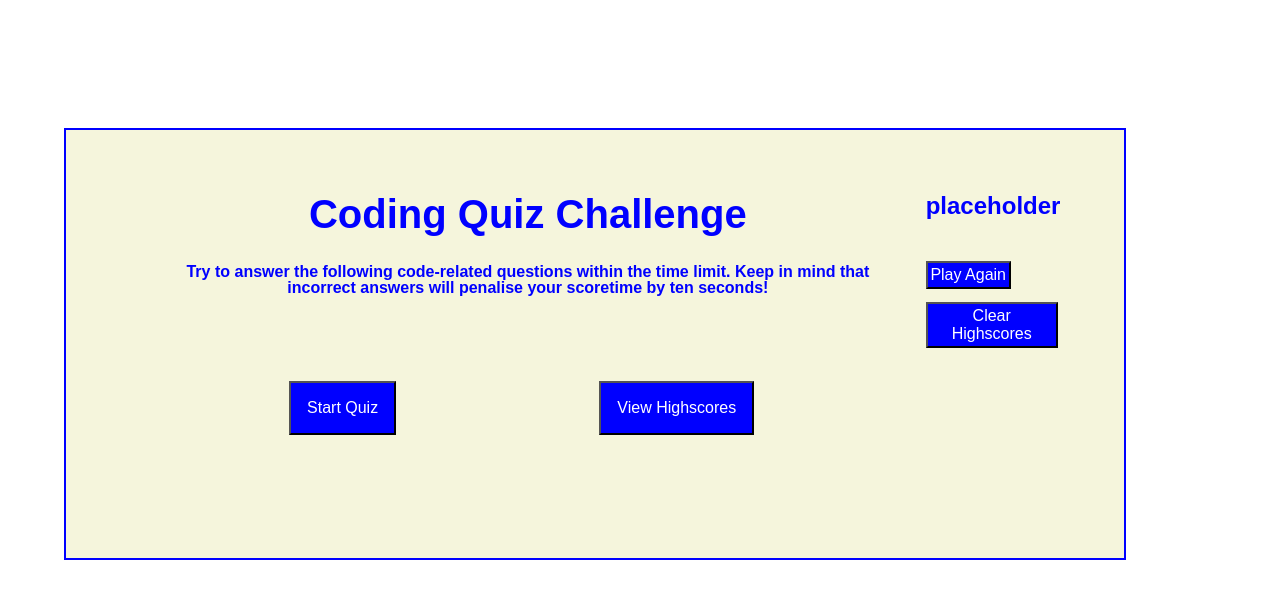
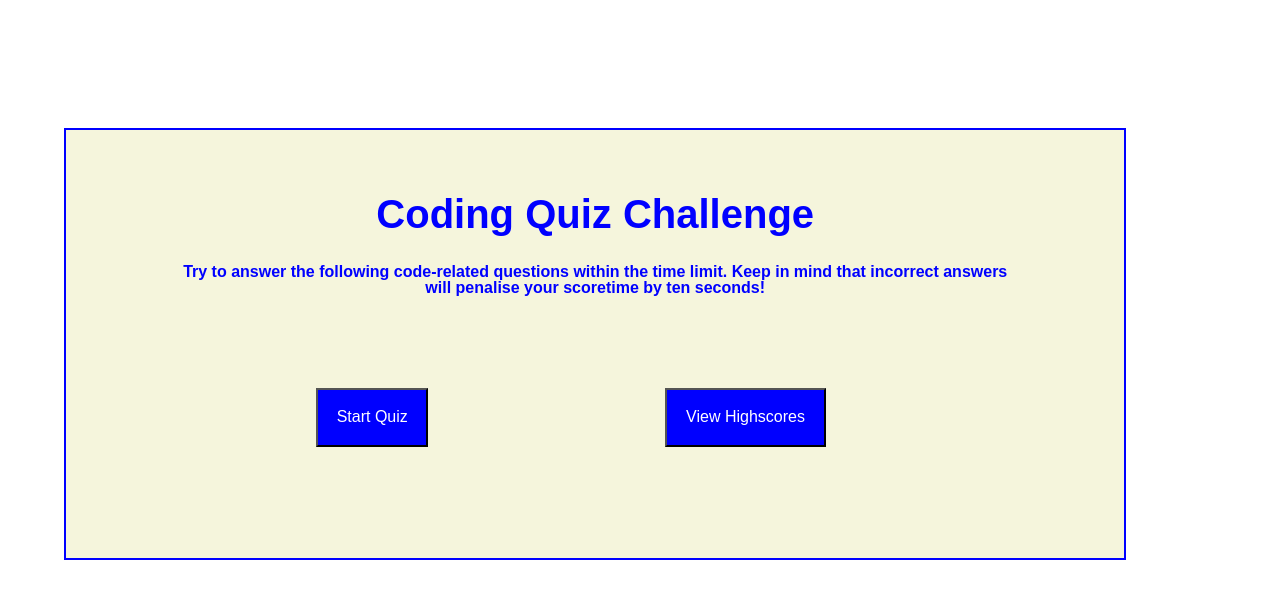
Before and after one commit to Cancer2806/Code-Quiz, a plain HTML site: page index.html in a window 1280 px wide. Drawn offline with Linux system fonts and the light colour scheme.

Commit message:
Submission version

```diff
--- a/assets/js/script.js
+++ b/assets/js/script.js
@@ -1,6 +1,6 @@
 // Variables for accessing html
 const btnStart = document.getElementById("start-button");
-const btnHighScores = document.getElementById("high-score");
+const btnHighScores = document.getElementById("btn-high-score");
 const btnSubmit = document.getElementById("submit");
 const btnGoBack = document.getElementById("go-back");
 const btnClearHighScores = document.getElementById("clear-scores");
@@ -206,10 +206,8 @@ function renderHighScores() {
 // This section not working correctly - will not remove "hide" class from highScoreScreen
 // Function to display High Scores list
 function showHighScores(event) {
-
-  // The next line is not working
+  // Show the high score screen
   scrnHighScore.classList.remove("hide");
-
   // From here down is working as planned
   scrnStart.classList.add("hide");
   // Retrieve high scores from local storage
--- a/index.html
+++ b/index.html
@@ -15,7 +15,7 @@
       <h1>Coding Quiz Challenge</h1>
       <p class="start-text">Try to answer the following code-related questions within the time limit.  Keep in mind that incorrect answers will penalise your scoretime by ten seconds!</p>
       <button id="start-button" class="btn-main">Start Quiz</button>
-      <button id="high-score" class="btn-main">View Highscores</button>
+      <button id="btn-high-score" class="btn-main">View Highscores</button>
     </section>
 
     <section id="question-screen" class = "hide box">
@@ -45,11 +45,11 @@
       </form>
     </section>
 
-    <section id="high-score" class="box">
-      <h2 id="num-high-scores">placeholder</h2>
-      <!-- Table of high scores from local storage created by JS and inserted, possibly inside a form -->
+    <section id="high-score" class="hide box">
+      <h2 id="num-high-scores">No scores have been saved - play to earn your score</h2>
+      <!-- li items created by JS with high scores retrieved from local storage -->
       <ul id="score-list"></ul>
-      <button id="go-back" class="btn-score">Play Again</button>
+      <button id="go-back" class="btn-score">Return to Quiz</button>
       <button id="clear-scores" class="btn-score">Clear Highscores</button>
     </section>
     </div>
```
